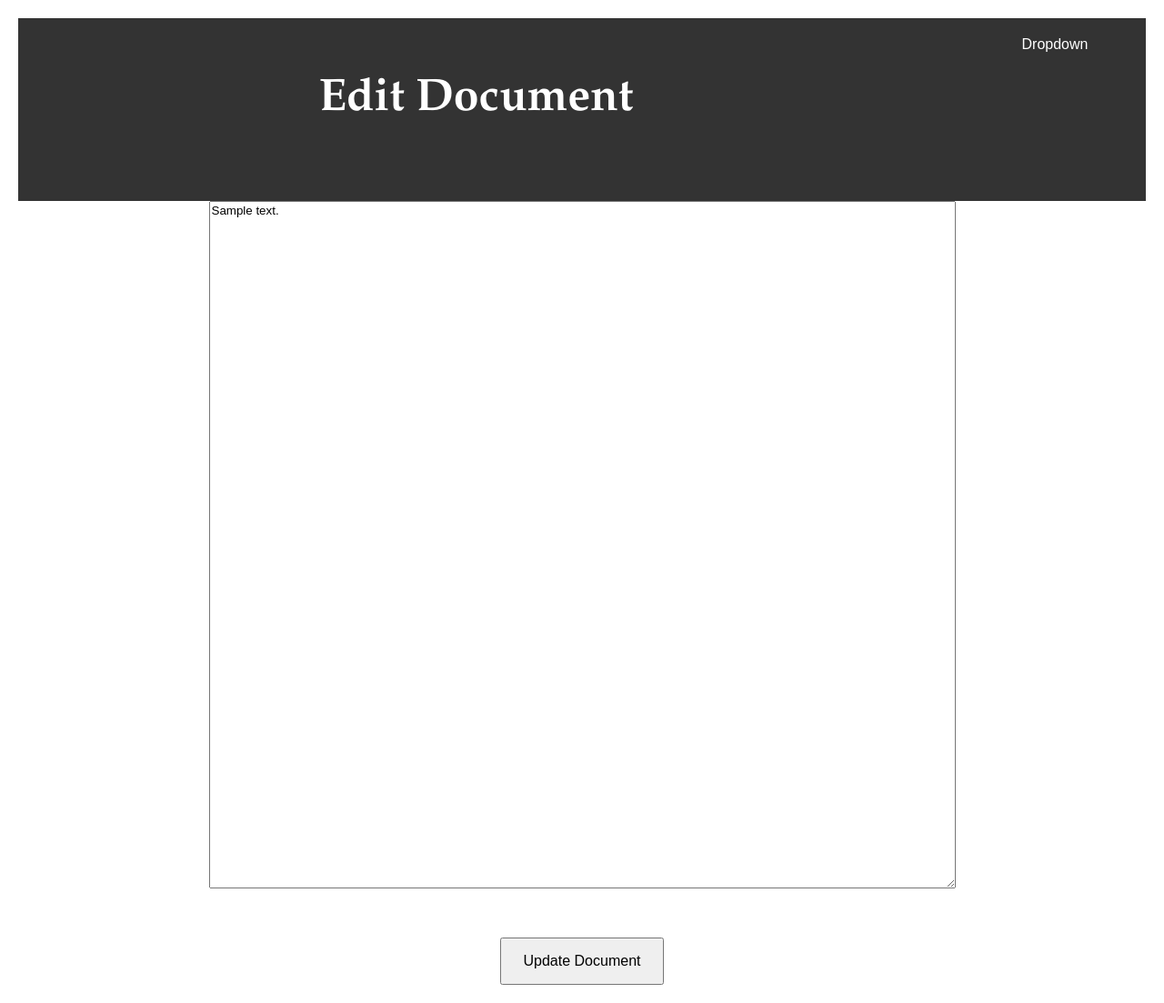
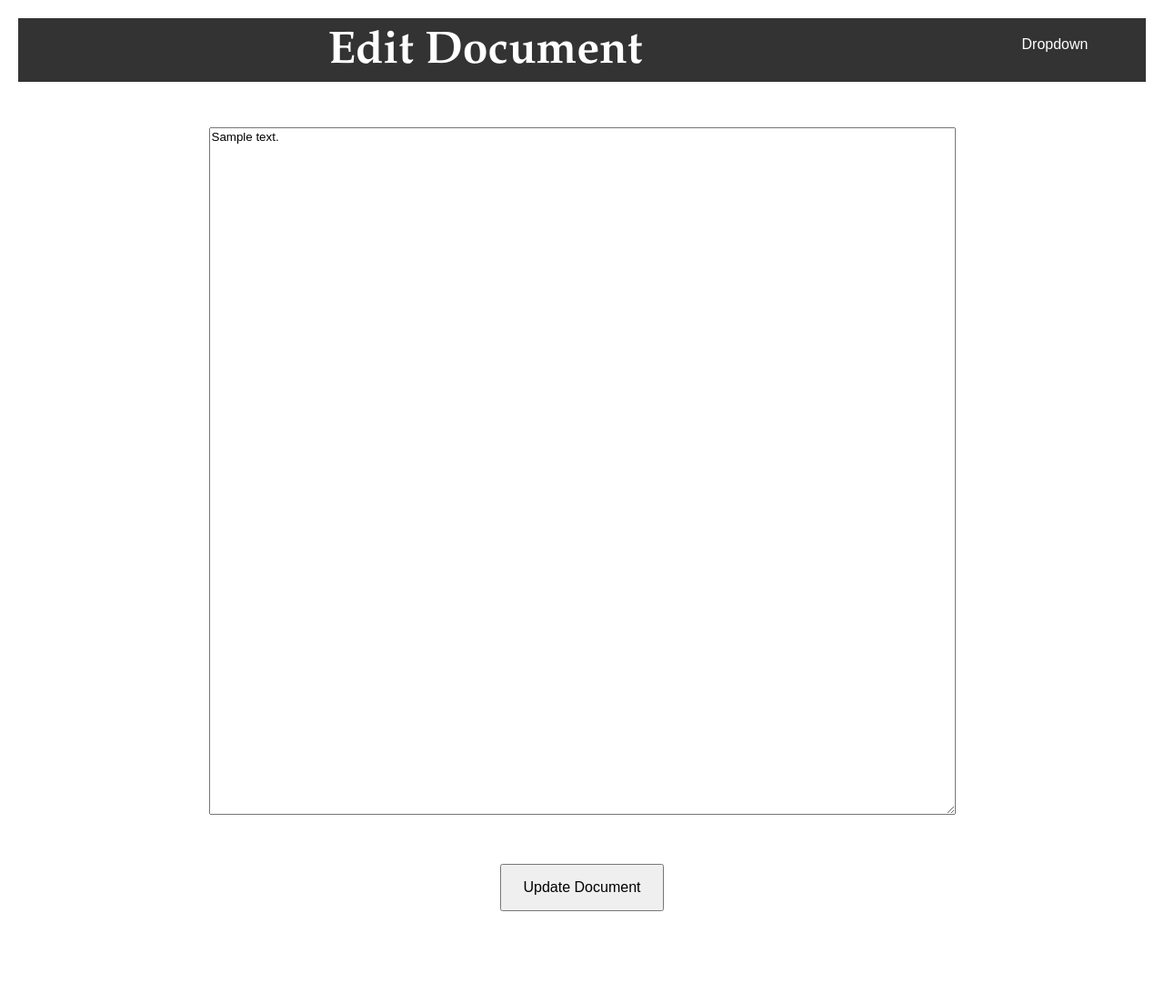
Before and after one commit to FilipK19/RS-Projekt, a FastAPI app: template templates/edit2.html in a window 1280 px wide. Shown: the whole page at 91% size. After the commit the page ends 1002 px from the top, so only its background shows below. Run offline with FastAPI, Linux system fonts and the light colour scheme; the template is opened without the code that fills it: most values are stand-ins (such as "Sample title", 1, 10 or a date in 2020).

Commit message:
popravio izgled

```diff
--- a/templates/edit2.html
+++ b/templates/edit2.html
@@ -32,6 +32,7 @@
             color: #fff;
             text-align: right;
             padding: 10px;
+            height: 50px;
         }
         .dropdown {
             position: relative;
@@ -59,6 +60,7 @@
             top: 50%;
             left: 50%;
             transform: translate(-160%, -50%);
+            margin: -10px;
         }
         .dropdown-content a {
             color: #333;
@@ -87,7 +89,7 @@
             <h1 class="dropdown-center">Edit Document</h1>
         </div>
     </nav>
-
+    <p></p>
 
     <form id="updateForm" action="http://127.0.0.1:8002/update_document/{{ document_id }}" method="post">
         <textarea name="content" id="content" rows="50" cols="100" required>{{ document.content }}</textarea>
```
